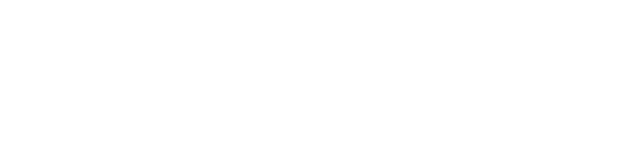
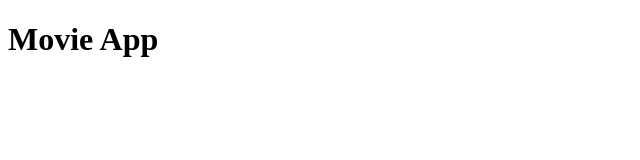
Before and after one commit to Jesenko-Walker/jesenko-walker-movies-app, a website: page index.html in a window 1280 px wide. Shown: the whole page, without its empty margins (0-640 px from the left). Drawn offline with Linux system fonts and the light colour scheme.

Commit message:
added h1

```diff
--- a/index.html
+++ b/index.html
@@ -9,7 +9,8 @@
     <link rel="stylesheet" href="./css/style.css">
 </head>
 <body>
-
+<header>
+    <h1>Movie App</h1>
 <script type="module" src="./js/main.js"></script>
 </body>
 </html>
```
